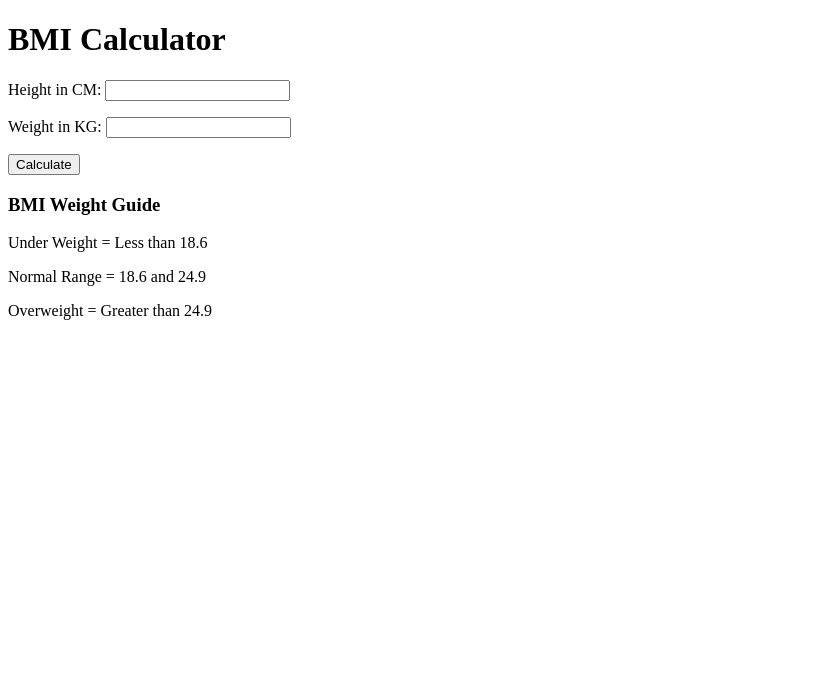
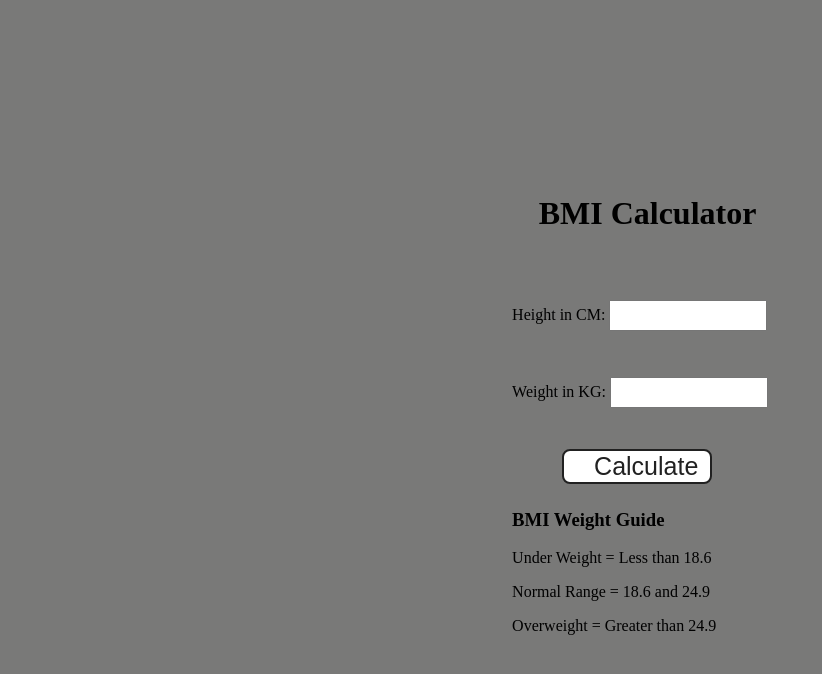
Before and after one commit to Yashgitb/JS-PROJECTS, a plain HTML site: page BMICalculator/index.html in a window 1280 px wide. Shown: the whole page, without its empty margins (0-822 px from the left). Drawn offline with Linux system fonts and the light colour scheme.

Commit message:
Update style.css

```diff
--- a/BMICalculator/style.css
+++ b/BMICalculator/style.css
@@ -1,49 +1,62 @@
-html {
-
-  margin: 0;
+body{
+  margin: 0px;
+  padding: 0px;
+  box-sizing: border-box;
+  background-color: #797978;
 
 }
 
-span {
+.container {
 
-  display: block;
+  width: 100vw;
+  height: 100vh;
+  display: flex;
+  flex-wrap: wrap;
+  flex-direction: column;
+  align-items: center;
+  justify-content: center;
+
 
 }
-.canvas {
+#height,
+#weight {
+  width: 150px;
+  height: 25px;
+  margin-top: 30px;
+}
 
-  margin: 100px auto 100px;
-  width: 80%;
-  text-align: center;
+#weight-guide {
+
+  margin-top: 25px;
+}
+
+#results {
+  max-width: 200px;
+  font-size: 30px;
+
+  margin-top: 20px;
+  color: rgb(241, 241, 241);
 
 }
 
-.button {
+button {
+  width: 150px;
+  height: 35px;
+  margin-left: 50px;
+  margin-top: 25px;
+  background-color: #fff;
+  padding: 1px 30px;
+  border-radius: 8px;
+  color: #212121;
+  text-decoration: none;
+  border: 2px solid #212121;
 
-  width: 100px;
-  height: 100px;
-  border: solid black 2px;
-  display: inline-block;
+  font-size: 25px;
+}
+
+h1 {
+
+  padding-left: 15px;
+  padding-top: 25px;
 
 }
-
-#grey{
-
-  background: grey;
-
-}
-
-#white {
-
-  background: white;
-
-}
-#blue {
-
-    background: blue;
-
-}
-#yellow {
-
-  background: yellow;
-
-}
```
